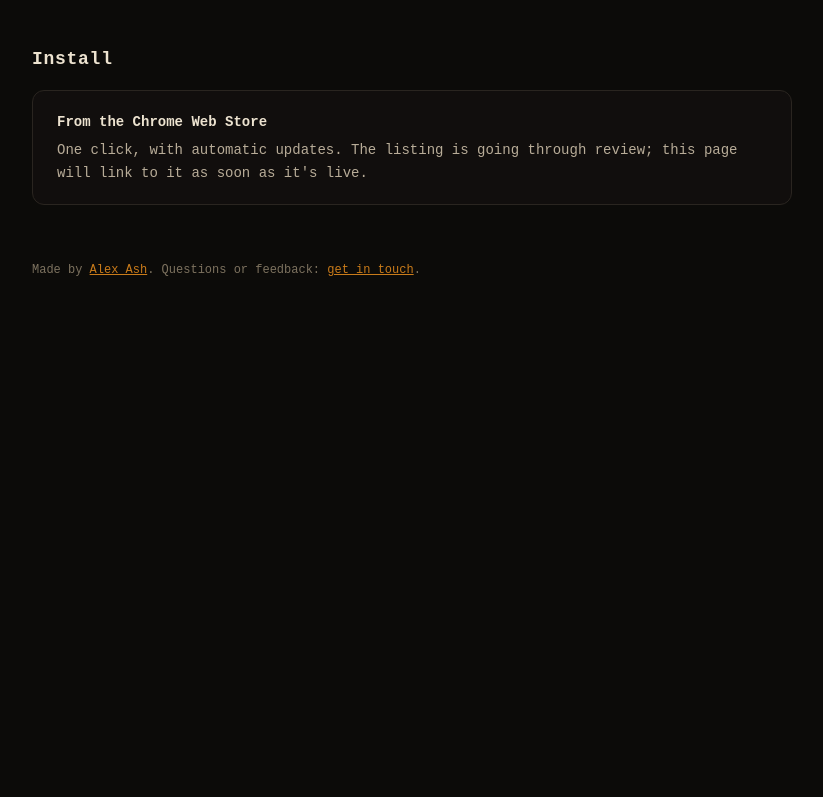
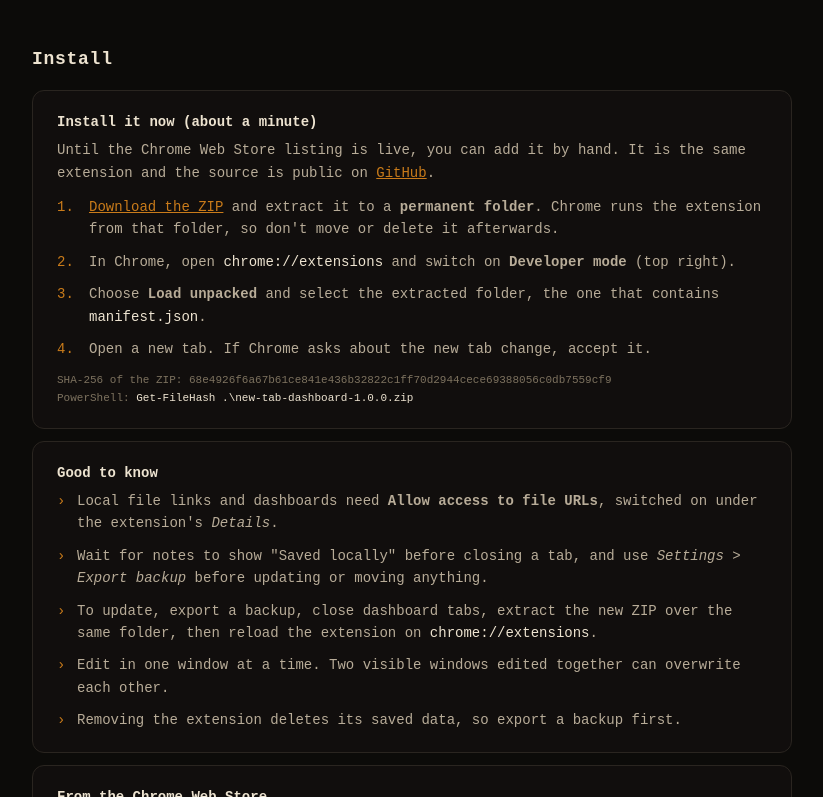
Before and after one commit to akaaja2/alexash-work, a plain HTML site: page new-tab-dashboard.html in a window 1280 px wide. Shown: the part 2003-2800 px from the top of the page, without its empty margins (228-1051 px from the left). Before the commit the page ends 2347 px from the top, so only its background shows below. Drawn offline with Linux system fonts and the light colour scheme.

Commit message:
New Tab Dashboard: add downloadable ZIP and manual install steps
Adds the v1.0.0 extension ZIP (built from chrome-newtab-dashboard master,
33/33 tests passing) with a download button, Load unpacked steps, update
and backup notes, and a SHA-256 checksum on the existing page. The Chrome
Web Store card stays as "coming soon".

Co-Authored-By: Claude Sonnet 5.5 <noreply@anthropic.com>
Claude-Session: https://claude.ai/code/session_01RvbEMC7FnNDyJHTujbqBJH

```diff
--- a/new-tab-dashboard.html
+++ b/new-tab-dashboard.html
@@ -45,6 +45,13 @@
     .card { background: rgba(20, 18, 15, 0.6); border: 1px solid #2a2520; border-radius: 12px; padding: 20px 24px; }
     .card + .card { margin-top: 12px; }
     .card h3 { font-size: 14px; color: #ede3d0; margin-bottom: 6px; }
+    ol { list-style: none; counter-reset: step; display: grid; gap: 10px; margin-top: 12px; }
+    ol li { counter-increment: step; padding-left: 32px; }
+    ol li::before { content: counter(step) "."; color: #c97b1a; position: absolute; left: 0; }
+    ol li::marker { content: ""; }
+    code { color: #ede3d0; word-break: break-word; }
+    .hash { font-size: 11px; color: #7d725f; word-break: break-all; margin-top: 12px; }
+    .card p + p { margin-top: 10px; }
     footer { margin-top: 56px; font-size: 12px; color: #7d725f; }
     @media (max-width: 520px) { h1 { font-size: 26px; } }
   </style>
@@ -60,6 +67,7 @@
     <div class="actions">
       <!-- When the Chrome Web Store listing is live, replace this span with:
            <a class="btn btn-primary" href="STORE-URL">Add to Chrome</a> -->
+      <a class="btn btn-primary" href="new-tab-dashboard-1.0.0.zip" download>Download v1.0.0 (ZIP)</a>
       <span class="btn btn-soon">Chrome Web Store: coming soon</span>
       <a class="btn btn-ghost" href="https://ko-fi.com/claudeusage" rel="noopener">Support on Ko-fi</a>
     </div>
@@ -91,6 +99,27 @@
 
     <h2>Install</h2>
     <div class="card">
+      <h3>Install it now (about a minute)</h3>
+      <p>Until the Chrome Web Store listing is live, you can add it by hand. It is the same extension and the source is public on <a href="https://github.com/akaaja2/chrome-newtab-dashboard" rel="noopener">GitHub</a>.</p>
+      <ol>
+        <li><a href="new-tab-dashboard-1.0.0.zip" download>Download the ZIP</a> and extract it to a <strong>permanent folder</strong>. Chrome runs the extension from that folder, so don't move or delete it afterwards.</li>
+        <li>In Chrome, open <code>chrome://extensions</code> and switch on <strong>Developer mode</strong> (top right).</li>
+        <li>Choose <strong>Load unpacked</strong> and select the extracted folder, the one that contains <code>manifest.json</code>.</li>
+        <li>Open a new tab. If Chrome asks about the new tab change, accept it.</li>
+      </ol>
+      <p class="hash">SHA-256 of the ZIP: 68e4926f6a67b61ce841e436b32822c1ff70d2944cece69388056c0db7559cf9<br>PowerShell: <code>Get-FileHash .\new-tab-dashboard-1.0.0.zip</code></p>
+    </div>
+    <div class="card">
+      <h3>Good to know</h3>
+      <ul>
+        <li>Local file links and dashboards need <strong>Allow access to file URLs</strong>, switched on under the extension's <em>Details</em>.</li>
+        <li>Wait for notes to show "Saved locally" before closing a tab, and use <em>Settings &gt; Export backup</em> before updating or moving anything.</li>
+        <li>To update, export a backup, close dashboard tabs, extract the new ZIP over the same folder, then reload the extension on <code>chrome://extensions</code>.</li>
+        <li>Edit in one window at a time. Two visible windows edited together can overwrite each other.</li>
+        <li>Removing the extension deletes its saved data, so export a backup first.</li>
+      </ul>
+    </div>
+    <div class="card">
       <h3>From the Chrome Web Store</h3>
       <p>One click, with automatic updates. The listing is going through review; this page will link to it as soon as it's live.</p>
     </div>
```
Also changed, not shown: 1 other file.
